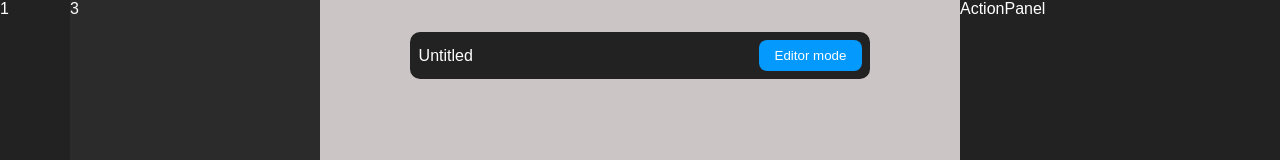
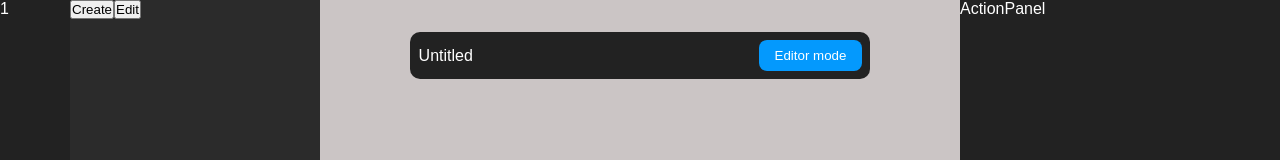
Before and after one commit to zenith-noble01/MotionGround, a React (Vite) app in the folder client/: page /playground in a window 1280 px wide. Shown: the top 160 px of the page. Built offline with nearby package versions, Linux system fonts and the light colour scheme; a web font is replaced by a local one.

Commit message:
started working today again on the layout of the playground

```diff
--- a/client/src/App.jsx
+++ b/client/src/App.jsx
@@ -13,6 +13,7 @@ import {
 import { Loading } from "./components";
 
 const App = () => {
+
   return (
     <div>
       <Routes>
--- a/client/src/components/ControlPanel.jsx
+++ b/client/src/components/ControlPanel.jsx
@@ -6,7 +6,12 @@ const ControlPanel = () => {
     <div className="play__control">
       <div className="control__container">
         <div className="sm__control">1</div>
-        <div className="hg__control">3</div>
+        <div className="hg__control">
+          <div className="control__header">
+            <button>Create</button>
+            <button>Edit</button>
+          </div>
+        </div>
       </div>
     </div>
   );
```
